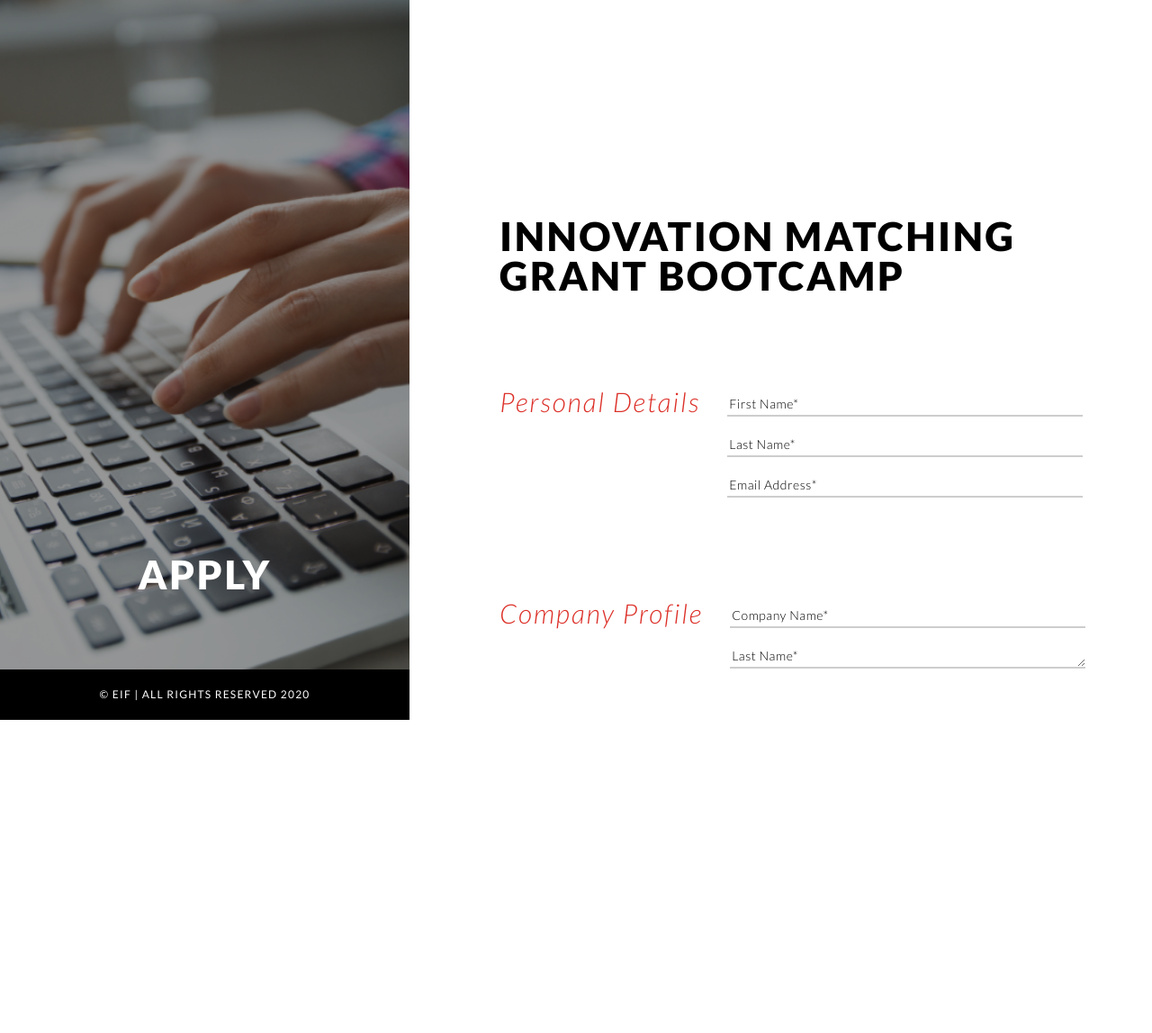
After one commit to Gor91/bootcamp, a PHP site: page /sign__up.html in a window 1280 px wide. The commit adds this page. Shown: the whole page at 90% size. Run offline with PHP 8.4, Linux system fonts and the light colour scheme.

Commit message:
sign__up

```diff
--- /dev/null
+++ b/css/pages/_sign__up.scss
@@ -0,0 +1,154 @@
+.sign__up__wrapper {
+  padding-left: 555px;
+}
+
+.sign__up__left {
+  width: 455px;
+  -webkit-background-size: cover;
+  background-size: cover;
+  background-repeat: no-repeat;
+  position: fixed;
+  background-position: top center;
+  z-index: 1;
+  height: 100vh;
+  height: -moz-available; /* WebKit игнор. */
+  height: -webkit-fill-available; /* Mozilla игнор. */
+  height: fill-available;
+  left: 0;
+  top: 0;
+
+  &:after {
+    position: absolute;
+    left: 0;
+    top: 0;
+    content: "";
+    width: 100%;
+    height: 100%;
+    background: rgba(0, 0, 0, 0.4);
+    z-index: -1;
+  }
+
+  .sign__up__left__title {
+    text-align: center;
+    font-family: $ff;
+    font-weight: 900;
+    font-size: 44px;
+    line-height: 44px;
+    letter-spacing: 2.55px;
+    color: #FFFFFF;
+    text-transform: uppercase;
+    opacity: 1;
+    width: 100%;
+    position: absolute;
+    bottom: 140px;
+    margin: 0 auto;
+    left: 0;
+    right: 0;
+  }
+
+  .footer {
+    position: absolute;
+    bottom: 0;
+    left: 0;
+
+    .footer__copyright {
+      justify-content: center;
+    }
+  }
+}
+
+.sign__up__right {
+  padding-top: 240px;
+}
+
+.sign__up__right__title {
+  max-width: 650px;
+  text-align: left;
+  font-family: $ff;
+  font-weight: 900;
+  font-size: 44px;
+  line-height: 44px;
+  letter-spacing: 2.55px;
+  color: #000000;
+  text-transform: uppercase;
+  opacity: 1;
+}
+
+.sign__up__block {
+  display: flex;
+  margin-top: 100px;
+}
+
+.sign__up__block__title {
+  margin-right: 30px;
+  text-align: right;
+  font-family: $ff;
+  font-weight: 300;
+  font-style: italic;
+  font-size: 30px;
+  line-height: 36px;
+  letter-spacing: 1.92px;
+  color: #DC2F27;
+  opacity: 1;
+}
+
+.sign__up__block__cont {
+  width: 395px;
+}
+
+.sign__up__row {
+  position: relative;
+  width: 100%;
+  height: 35px;
+  margin-bottom: 10px;
+
+  .sign__up__input {
+    text-align: left;
+    font-family: $ff;
+    font-size: 14px;
+    line-height: 26px;
+    font-weight: 300;
+    letter-spacing: 0.53px;
+    color: #000000;
+    opacity: 1;
+    background-color: transparent;
+    border: 0;
+    outline: none;
+    border-bottom: 2px solid #cdcdcd;
+    width: 100%;
+    height: 100%;
+    text-indent: 2px;
+
+    &:focus {
+      border-bottom: 2px solid rgba(0, 0, 0, 0.53);
+
+      & + .sign__up__label {
+        font-size: 10px;
+        top: -10px;
+      }
+    }
+  }
+
+  .sign__up__label {
+    text-align: left;
+    font-family: $ff;
+    font-size: 14px;
+    line-height: 26px;
+    font-weight: 300;
+    letter-spacing: 0.53px;
+    color: #000000;
+    opacity: 1;
+    position: absolute;
+    left: 2px;
+    top: 8px;
+    transition: all 0.4s;
+  }
+}
+
+.upload__logo__block {
+  display: flex;
+  width: 100%;
+  height: 395px;
+  align-items: center;
+  justify-content: center;
+}
--- a/css/style.scss
+++ b/css/style.scss
@@ -6,4 +6,5 @@
 @import "../lib/bootstrap/scss/bootstrap";
 @import "../lib/OwlCarousel/owl.carousel.min";
 @import "pages/home";
+@import "pages/sign__up";
 @import "media/media";
--- a/js/script.js
+++ b/js/script.js
@@ -9,12 +9,14 @@ $(document).ready(function () {
         loop: true,
         margin: 25,
         nav: false,
-        slideSpeed: 300,
-        paginationSpeed: 500,
+        slideSpeed: 1000,
+        paginationSpeed: 1000,
         singleItem: true,
         navigation: true,
         stagePadding: 20,
         scrollPerPage: true,
+        startPosition:300,
+        autoplay:true,
         responsive: {
             0: {
                 items: 1
--- /dev/null
+++ b/sign__up.html
@@ -0,0 +1,69 @@
+<!doctype html>
+<html lang="en">
+<head>
+    <meta charset="UTF-8">
+    <meta name="viewport"
+          content="width=device-width, user-scalable=no, initial-scale=1.0, maximum-scale=1.0, minimum-scale=1.0">
+    <meta http-equiv="X-UA-Compatible" content="ie=edge">
+    <title>Document</title>
+    <link rel="stylesheet" href="css/all.min.css">
+    <link rel="stylesheet" href="css/style.css">
+</head>
+<body>
+<div class="wrapper">
+    <div class="sign__up__wrapper">
+        <div class="sign__up__left" style="background-image: url(img/bg/sign__up.png);">
+            <h4 class="sign__up__left__title">APPLY</h4>
+            <footer class="footer">
+                <div class="container">
+                    <div class="footer__copyright">&copy; EIF | All rights Reserved 2020</div>
+                </div>
+            </footer>
+        </div>
+        <div class="sign__up__right">
+            <h1 class="sign__up__right__title">INNOVATION MATCHING GRANT BOOTCAMP</h1>
+            <form action="#" class="sign__up__form">
+                <div class="sign__up__block">
+                    <div class="sign__up__block__title">Personal Details</div>
+                    <div class="sign__up__block__cont">
+                        <div class="sign__up__row">
+                            <input type="text" class="sign__up__input" id="input1">
+                            <label for="input1" class="sign__up__label">First Name*</label>
+                        </div>
+                        <div class="sign__up__row">
+                            <input type="text" class="sign__up__input" id="input2">
+                            <label for="input2" class="sign__up__label">Last Name*</label>
+                        </div>
+                        <div class="sign__up__row">
+                            <input type="text" class="sign__up__input" id="input3">
+                            <label for="input3" class="sign__up__label">Email Address*</label>
+                        </div>
+                    </div>
+                </div>
+                <div class="sign__up__block">
+                    <div class="sign__up__block__title">Company Profile</div>
+                    <div class="sign__up__block__cont">
+                        <div class="sign__up__row">
+                            <input type="text" class="sign__up__input" id="input4">
+                            <label for="input4" class="sign__up__label">Company Name*</label>
+                        </div>
+                        <div class="sign__up__row">
+                            <textarea class="sign__up__input" id="input5"></textarea>
+                            <label for="input5" class="sign__up__label">Last Name*</label>
+                        </div>
+                        <div class="upload__logo__block">
+                            <img src="" alt="">
+                        </div>
+                    </div>
+                </div>
+            </form>
+        </div>
+    </div>
+</div>
+<script src="lib/jquery-3.5.1.min.js"></script>
+<script src="lib/popper.min.js"></script>
+<script src="lib/bootstrap/js/bootstrap.min.js"></script>
+<script src="lib/OwlCarousel/owl.carousel.min.js"></script>
+<script src="js/script.js"></script>
+</body>
+</html>
```
Also changed, not shown: css/style.css, img/bg/sign__up.png (added).
